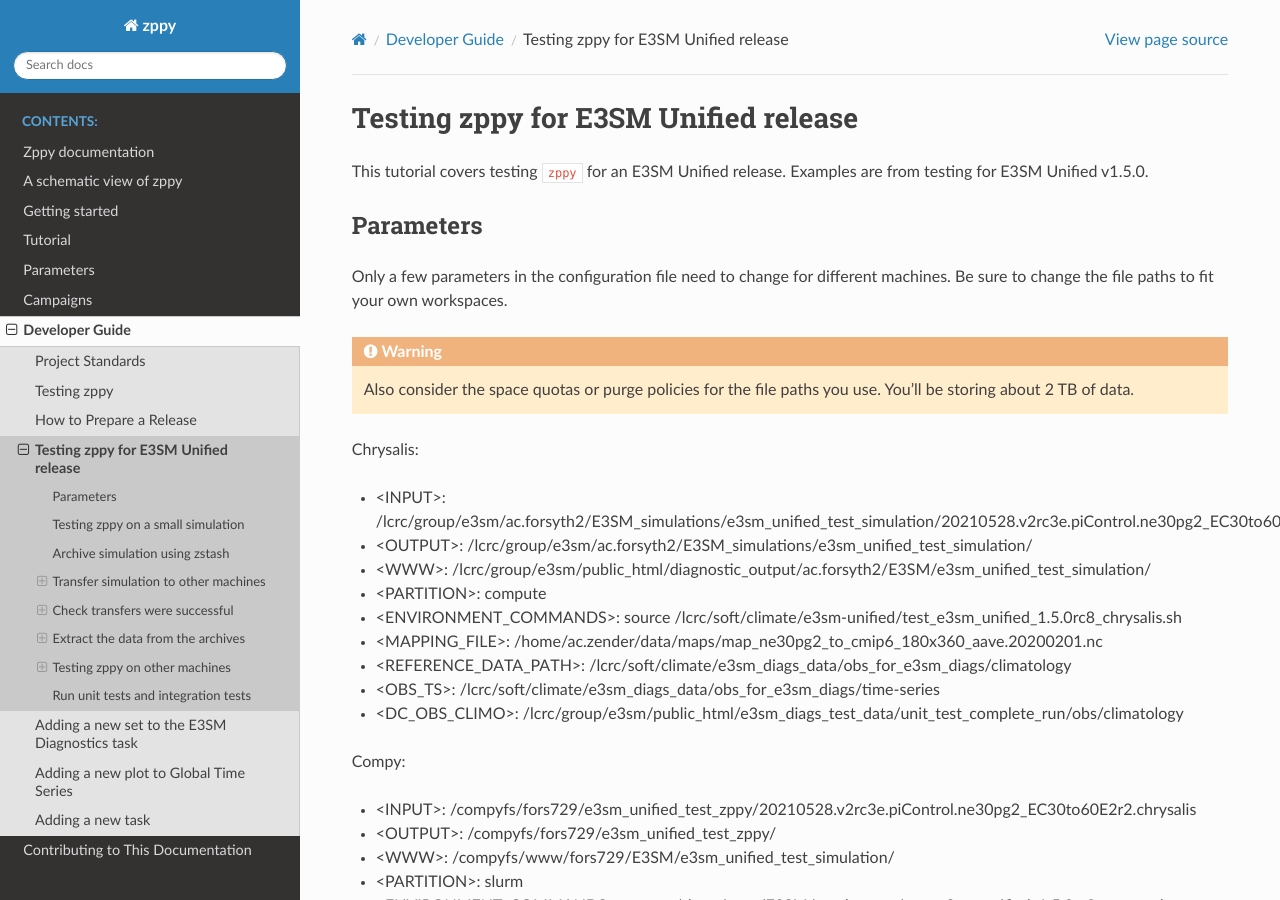
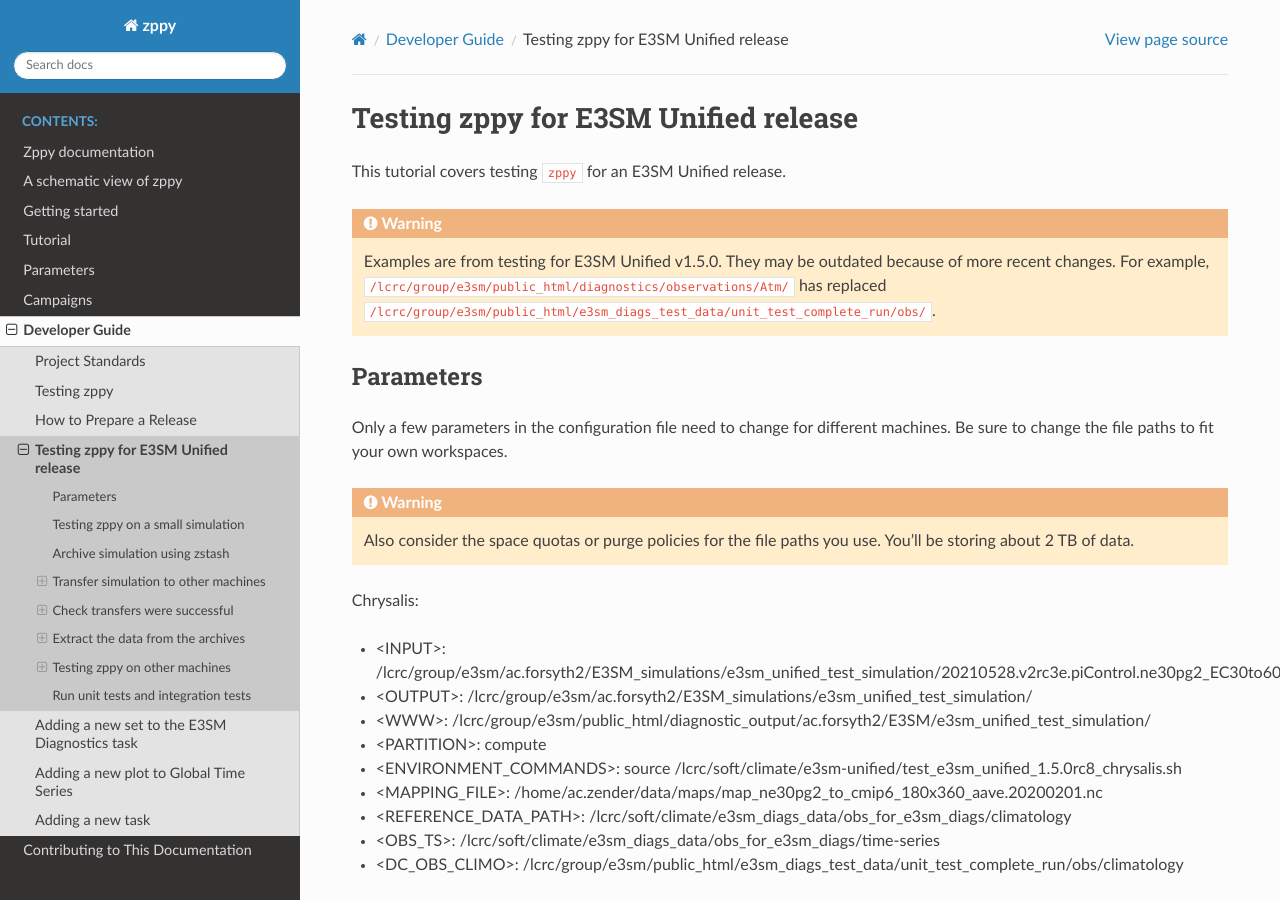
Before and after one commit to E3SM-Project/zppy, a Sphinx documentation site: the page built from docs/source/dev_guide/testing_e3sm_unified.rst, in a window 1280 px wide and 900 px high. Built offline with Sphinx 7.4.7 and the Read the Docs theme 2.0.0, drawn with Linux system fonts in a browser that asks for light colours.

Commit message:
Update obs paths

```diff
--- a/docs/source/dev_guide/new_diags_set.rst
+++ b/docs/source/dev_guide/new_diags_set.rst
@@ -17,6 +17,8 @@
 
     Code blocks in this guide are taken from these pull requests.
     They may be outdated because of more recent changes.
+    For example, ``/lcrc/group/e3sm/public_html/diagnostics/observations/Atm/``
+    has replaced ``/lcrc/group/e3sm/public_html/e3sm_diags_test_data/unit_test_complete_run/obs/``.
 
 Handle dependencies
 ===================
--- a/docs/source/dev_guide/testing_e3sm_unified.rst
+++ b/docs/source/dev_guide/testing_e3sm_unified.rst
@@ -5,7 +5,13 @@
 *************************************
 
 This tutorial covers testing ``zppy`` for an E3SM Unified release.
-Examples are from testing for E3SM Unified v1.5.0.
+
+.. warning ::
+
+    Examples are from testing for E3SM Unified v1.5.0.
+    They may be outdated because of more recent changes.
+    For	example, ``/lcrc/group/e3sm/public_html/diagnostics/observations/Atm/``
+    has	replaced ``/lcrc/group/e3sm/public_html/e3sm_diags_test_data/unit_test_complete_run/obs/``.
 
 Parameters
 ==========
--- a/docs/source/post.mysimulation.cfg
+++ b/docs/source/post.mysimulation.cfg
@@ -93,9 +93,9 @@
   # This needs to be set for QBO Diags
   ref_final_yr = 2016
   # This needs to be set for streamflow diags
-  streamflow_obs_ts = '/lcrc/group/e3sm/public_html/e3sm_diags_test_data/unit_test_complete_run/obs/time-series/'
+  streamflow_obs_ts = '/lcrc/group/e3sm/public_html/diagnostics/observations/Atm/time-series/'
   # These three lines need to be included if diurnal cycle diagnostics are being run.
-  dc_obs_climo = '/lcrc/group/e3sm/public_html/e3sm_diags_test_data/unit_test_complete_run/obs/climatology'
+  dc_obs_climo = '/lcrc/group/e3sm/public_html/diagnostics/observations/Atm/climatology'
   climo_diurnal_subsection = "atm_monthly_diurnal_8xdaily_180x360_aave"
   climo_diurnal_frequency = "diurnal_8xdaily"
   # This is for tropical cyclone diags
```
